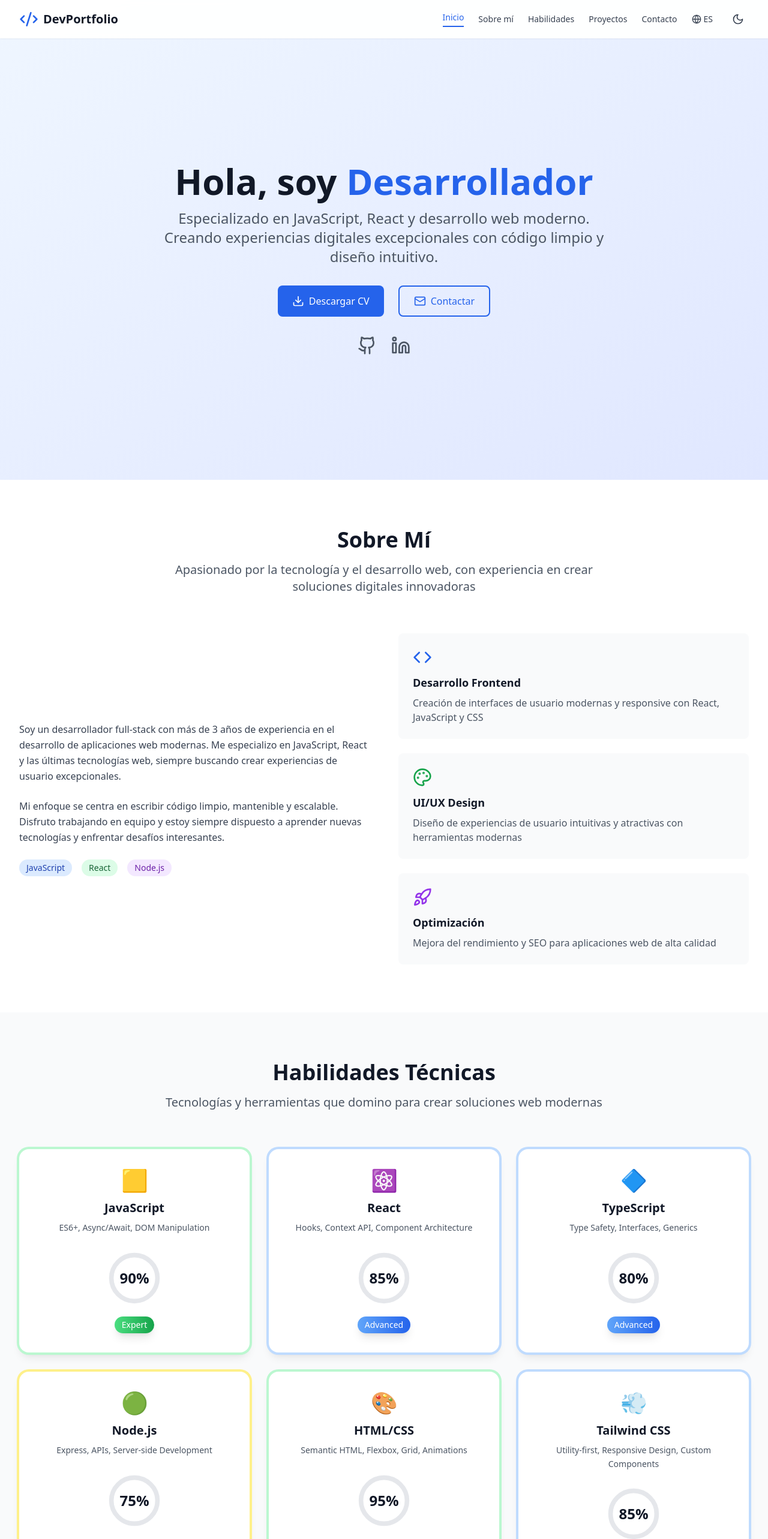
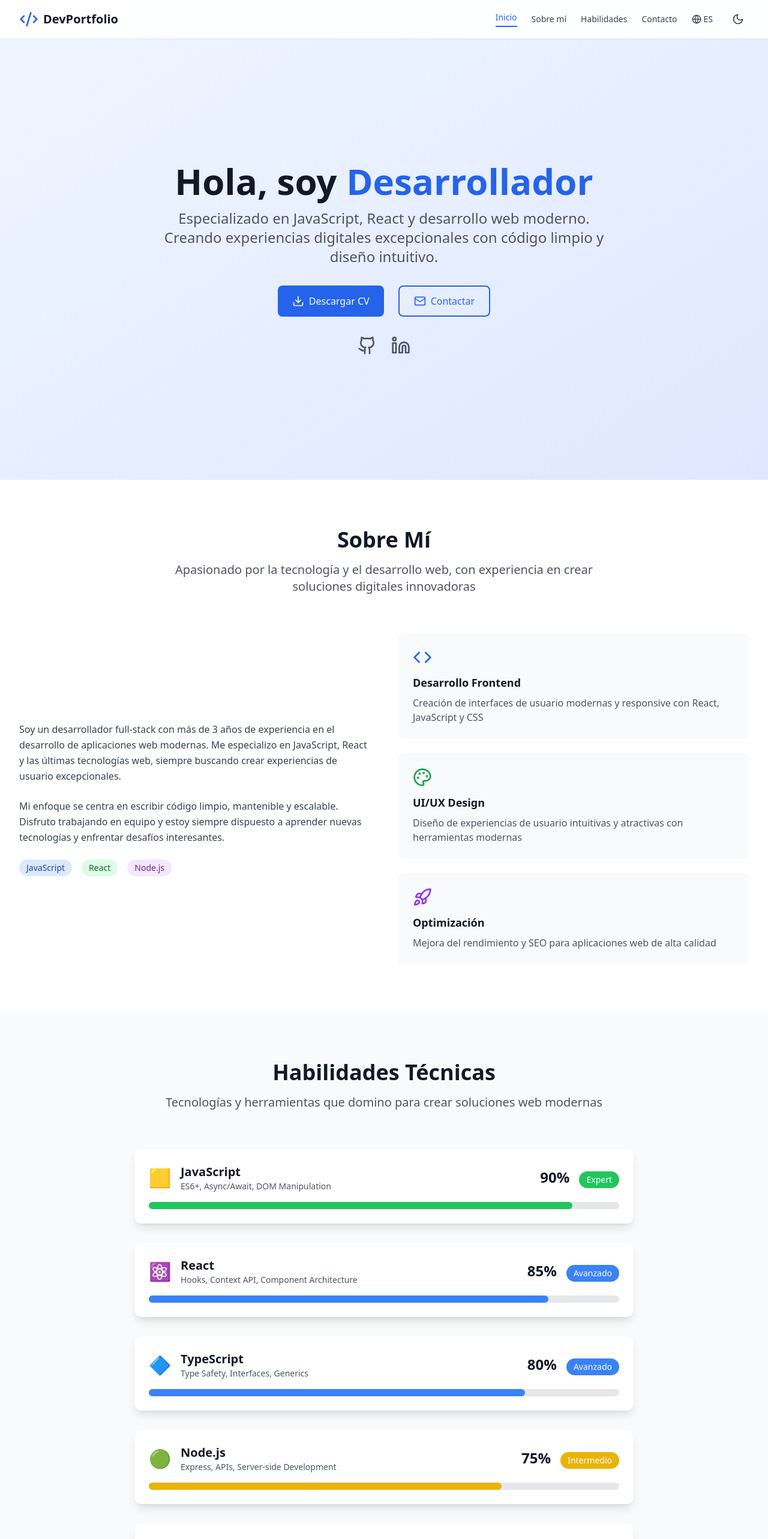
Before and after one commit to Enrique001127/portafolio, a React (Vite) app: page / in a window 1280 px wide. Shown: the top 2566 px of the page at 60% size. Built offline with nearby package versions, Linux system fonts and the light colour scheme.

Commit message:
Quitar proyectos y actualizar estilo de habilidades

```diff
--- a/src/App.tsx
+++ b/src/App.tsx
@@ -4,7 +4,6 @@ import Header from './components/Header';
 import Hero from './components/Hero';
 import About from './components/About';
 import Skills from './components/Skills';
-import Projects from './components/Projects';
 import Contact from './components/Contact';
 import Footer from './components/Footer';
 
@@ -13,7 +12,7 @@ function App() {
 
   useEffect(() => {
     const handleScroll = () => {
-      const sections = ['home', 'about', 'skills', 'projects', 'contact'];
+      const sections = ['home', 'about', 'skills', 'contact'];
       const scrollPosition = window.scrollY + 100;
 
       for (const section of sections) {
@@ -41,7 +40,6 @@ function App() {
         <Hero />
         <About />
         <Skills />
-        <Projects />
         <Contact />
       </main>
       <Footer />
--- a/src/components/Footer.tsx
+++ b/src/components/Footer.tsx
@@ -39,7 +39,6 @@ const Footer = () => {
               <li><a href="#home" className="text-gray-400 hover:text-white transition-colors">{t('nav.home')}</a></li>
               <li><a href="#about" className="text-gray-400 hover:text-white transition-colors">{t('nav.about')}</a></li>
               <li><a href="#skills" className="text-gray-400 hover:text-white transition-colors">{t('nav.skills')}</a></li>
-              <li><a href="#projects" className="text-gray-400 hover:text-white transition-colors">{t('nav.projects')}</a></li>
             </ul>
           </div>
 
--- a/src/components/Header.tsx
+++ b/src/components/Header.tsx
@@ -23,7 +23,6 @@ const Header: React.FC<HeaderProps> = ({ activeSection }) => {
     { id: 'home', label: t('nav.home') },
     { id: 'about', label: t('nav.about') },
     { id: 'skills', label: t('nav.skills') },
-    { id: 'projects', label: t('nav.projects') },
     { id: 'contact', label: t('nav.contact') }
   ];
 
--- a/src/components/Projects.tsx
+++ /dev/null
@@ -1,103 +0,0 @@
-import React from 'react';
-import { ExternalLink, Github } from 'lucide-react';
-import { useApp } from '../contexts/AppContext';
-
-const Projects = () => {
-  const { t } = useApp();
-
-  const projects = [
-    {
-      title: t('projects.ecommerce.title'),
-      description: t('projects.ecommerce.desc'),
-      image: 'https://images.pexels.com/photos/230544/pexels-photo-230544.jpeg?auto=compress&cs=tinysrgb&w=600',
-      technologies: ['React', 'Node.js', 'MongoDB', 'Stripe'],
-      liveUrl: '#',
-      githubUrl: '#'
-    },
-    {
-      title: t('projects.taskapp.title'),
-      description: t('projects.taskapp.desc'),
-      image: 'https://images.pexels.com/photos/3184306/pexels-photo-3184306.jpeg?auto=compress&cs=tinysrgb&w=600',
-      technologies: ['React', 'TypeScript', 'Firebase', 'Tailwind CSS'],
-      liveUrl: '#',
-      githubUrl: '#'
-    },
-    {
-      title: t('projects.weather.title'),
-      description: t('projects.weather.desc'),
-      image: 'https://images.pexels.com/photos/1118873/pexels-photo-1118873.jpeg?auto=compress&cs=tinysrgb&w=600',
-      technologies: ['JavaScript', 'API Integration', 'Chart.js', 'CSS3'],
-      liveUrl: '#',
-      githubUrl: '#'
-    },
-    {
-      title: t('projects.portfolio.title'),
-      description: t('projects.portfolio.desc'),
-      image: 'https://images.pexels.com/photos/196644/pexels-photo-196644.jpeg?auto=compress&cs=tinysrgb&w=600',
-      technologies: ['React', 'Tailwind CSS', 'Framer Motion', 'Vite'],
-      liveUrl: '#',
-      githubUrl: '#'
-    }
-  ];
-
-  return (
-    <section id="projects" className="py-20 bg-white dark:bg-gray-900">
-      <div className="max-w-7xl mx-auto px-4 sm:px-6 lg:px-8">
-        <div className="text-center mb-16">
-          <h2 className="text-3xl md:text-4xl font-bold text-gray-900 dark:text-white mb-4">
-            {t('projects.title')}
-          </h2>
-          <p className="text-xl text-gray-600 dark:text-gray-300 max-w-3xl mx-auto">
-            {t('projects.subtitle')}
-          </p>
-        </div>
-
-        <div className="grid md:grid-cols-2 gap-8">
-          {projects.map((project, index) => (
-            <div key={index} className="bg-gray-50 dark:bg-gray-800 rounded-lg overflow-hidden shadow-sm hover:shadow-md transition-shadow">
-              <div className="h-48 bg-gray-200 overflow-hidden">
-                <img
-                  src={project.image}
-                  alt={project.title}
-                  className="w-full h-full object-cover hover:scale-105 transition-transform duration-300"
-                />
-              </div>
-              <div className="p-6">
-                <h3 className="text-xl font-semibold text-gray-900 dark:text-white mb-2">{project.title}</h3>
-                <p className="text-gray-600 dark:text-gray-300 mb-4">{project.description}</p>
-                <div className="flex flex-wrap gap-2 mb-4">
-                  {project.technologies.map((tech, techIndex) => (
-                    <span
-                      key={techIndex}
-                      className="px-3 py-1 bg-blue-100 text-blue-800 text-sm rounded-full"
-                    >
-                      {tech}
-                    </span>
-                  ))}
-                </div>
-                <div className="flex space-x-4">
-                  <a
-                    href={project.liveUrl}
-                    className="flex items-center space-x-2 text-blue-600 hover:text-blue-800 transition-colors"
-                  >
-                    <ExternalLink className="h-4 w-4" />
-                    <span>{t('projects.viewProject')}</span>
-                  </a>
-                  <a
-                    href={project.githubUrl}
-                    className="flex items-center space-x-2 text-gray-600 dark:text-gray-400 hover:text-gray-800 dark:hover:text-gray-200 transition-colors"
-                  >
-                    <Github className="h-4 w-4" />
-                    <span>{t('projects.code')}</span>
-                  </a>
-                </div>
-              </div>
-            </div>
-          ))}
-        </div>
-      </div>
-    </section>
-  );
-};
-
-export default Projects;
--- a/src/components/Skills.tsx
+++ b/src/components/Skills.tsx
@@ -50,22 +50,15 @@ const Skills = () => {
   ];
 
   const getSkillColor = (level: number) => {
-    if (level >= 90) return 'from-green-400 to-green-600';
-    if (level >= 80) return 'from-blue-400 to-blue-600';
-    if (level >= 70) return 'from-yellow-400 to-yellow-600';
-    return 'from-gray-400 to-gray-600';
-  };
-
-  const getSkillRing = (level: number) => {
-    if (level >= 90) return 'ring-green-200 dark:ring-green-800';
-    if (level >= 80) return 'ring-blue-200 dark:ring-blue-800';
-    if (level >= 70) return 'ring-yellow-200 dark:ring-yellow-800';
-    return 'ring-gray-200 dark:ring-gray-800';
+    if (level >= 90) return 'bg-green-500';
+    if (level >= 80) return 'bg-blue-500';
+    if (level >= 70) return 'bg-yellow-500';
+    return 'bg-gray-500';
   };
 
   return (
     <section id="skills" className="py-20 bg-gray-50 dark:bg-gray-800">
-      <div className="max-w-7xl mx-auto px-4 sm:px-6 lg:px-8">
+      <div className="max-w-4xl mx-auto px-4 sm:px-6 lg:px-8">
         <div className="text-center mb-16">
           <h2 className="text-3xl md:text-4xl font-bold text-gray-900 dark:text-white mb-4">
             {t('skills.title')}
@@ -75,77 +68,43 @@ const Skills = () => {
           </p>
         </div>
 
-        <div className="grid grid-cols-1 md:grid-cols-2 lg:grid-cols-3 gap-8">
+        <div className="space-y-8">
           {skills.map((skill, index) => (
             <div
               key={index}
-              className={`group relative bg-white dark:bg-gray-900 p-8 rounded-2xl shadow-lg hover:shadow-xl transition-all duration-300 transform hover:-translate-y-2 ring-4 ${getSkillRing(skill.level)}`}
+              className="bg-white dark:bg-gray-900 p-6 rounded-xl shadow-lg hover:shadow-xl transition-all duration-300"
             >
-              {/* Skill Icon and Name */}
-              <div className="text-center mb-6">
-                <div className="text-4xl mb-3 group-hover:scale-110 transition-transform duration-300">
+              <div className="flex items-center justify-between mb-4">
+                <div className="flex items-center space-x-4">
+                  <div className="text-3xl">
                     {skill.icon}
                   </div>
-                <h3 className="text-xl font-bold text-gray-900 dark:text-white mb-2">
+                  <div>
+                    <h3 className="text-xl font-bold text-gray-900 dark:text-white">
                       {skill.name}
                     </h3>
-                <p className="text-sm text-gray-600 dark:text-gray-400 leading-relaxed">
+                    <p className="text-sm text-gray-600 dark:text-gray-400">
                       {skill.description}
                     </p>
                   </div>
-
-              {/* Circular Progress */}
-              <div className="relative flex items-center justify-center mb-4">
-                <svg className="w-24 h-24 transform -rotate-90" viewBox="0 0 100 100">
-                  {/* Background circle */}
-                  <circle
-                    cx="50"
-                    cy="50"
-                    r="40"
-                    stroke="currentColor"
-                    strokeWidth="8"
-                    fill="transparent"
-                    className="text-gray-200 dark:text-gray-700"
-                  />
-                  {/* Progress circle */}
-                  <circle
-                    cx="50"
-                    cy="50"
-                    r="40"
-                    stroke="url(#gradient-${index})"
-                    strokeWidth="8"
-                    fill="transparent"
-                    strokeDasharray={`${2 * Math.PI * 40}`}
-                    strokeDashoffset={`${2 * Math.PI * 40 * (1 - skill.level / 100)}`}
-                    strokeLinecap="round"
-                    className="transition-all duration-1000 ease-out"
-                  />
-                  {/* Gradient definition */}
-                  <defs>
-                    <linearGradient id={`gradient-${index}`} x1="0%" y1="0%" x2="100%" y2="100%">
-                      <stop offset="0%" className={`stop-color-${getSkillColor(skill.level).split(' ')[0].replace('from-', '')}`} />
-                      <stop offset="100%" className={`stop-color-${getSkillColor(skill.level).split(' ')[1].replace('to-', '')}`} />
-                    </linearGradient>
-                  </defs>
-                </svg>
-
-                {/* Percentage in center */}
-                <div className="absolute inset-0 flex items-center justify-center">
+                </div>
+                <div className="text-right">
                   <span className="text-2xl font-bold text-gray-900 dark:text-white">
                     {skill.level}%
                   </span>
+                  <div className={`inline-flex items-center px-3 py-1 rounded-full text-sm font-medium text-white ml-4 ${getSkillColor(skill.level)}`}>
+                    {skill.level >= 90 ? 'Expert' : skill.level >= 80 ? 'Avanzado' : skill.level >= 70 ? 'Intermedio' : 'Principiante'}
+                  </div>
                 </div>
               </div>
 
-              {/* Skill Level Badge */}
-              <div className="text-center">
-                <span className={`inline-flex items-center px-3 py-1 rounded-full text-sm font-medium bg-gradient-to-r ${getSkillColor(skill.level)} text-white shadow-lg`}>
-                  {skill.level >= 90 ? 'Expert' : skill.level >= 80 ? 'Advanced' : skill.level >= 70 ? 'Intermediate' : 'Beginner'}
-                </span>
+              {/* Progress Bar */}
+              <div className="w-full bg-gray-200 dark:bg-gray-700 rounded-full h-3">
+                <div
+                  className={`h-3 rounded-full transition-all duration-1000 ease-out ${getSkillColor(skill.level)}`}
+                  style={{ width: `${skill.level}%` }}
+                ></div>
               </div>
-
-              {/* Hover effect overlay */}
-              <div className="absolute inset-0 bg-gradient-to-br from-blue-500/5 to-purple-500/5 rounded-2xl opacity-0 group-hover:opacity-100 transition-opacity duration-300 pointer-events-none"></div>
             </div>
           ))}
         </div>
@@ -167,17 +126,6 @@ const Skills = () => {
           </div>
         </div>
       </div>
-
-      <style jsx>{`
-        .stop-color-green-400 { stop-color: #4ade80; }
-        .stop-color-green-600 { stop-color: #16a34a; }
-        .stop-color-blue-400 { stop-color: #60a5fa; }
-        .stop-color-blue-600 { stop-color: #2563eb; }
-        .stop-color-yellow-400 { stop-color: #facc15; }
-        .stop-color-yellow-600 { stop-color: #ca8a04; }
-        .stop-color-gray-400 { stop-color: #9ca3af; }
-        .stop-color-gray-600 { stop-color: #4b5563; }
-      `}</style>
     </section>
   );
 };
```
Lines whose indentation alone changed are shown as unchanged.
